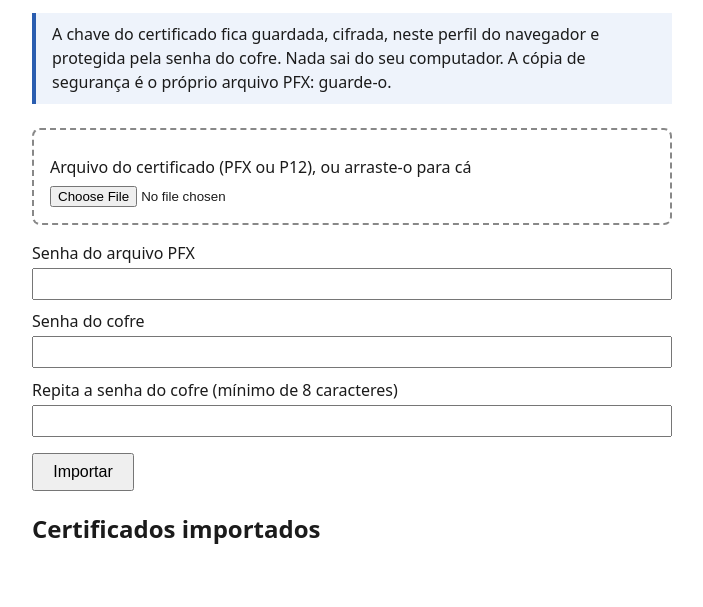
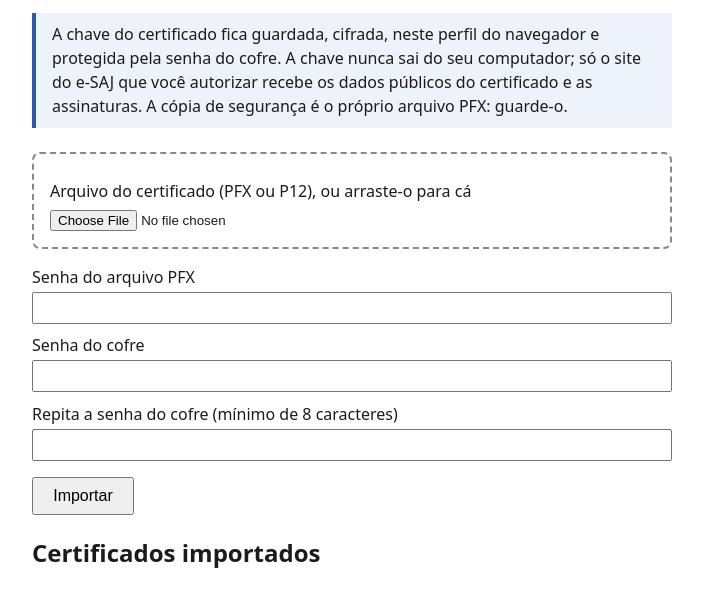
Before and after one commit to pedrohqb/jamegao, a website with bundled scripts: page ext/pages/import.html in a window 1280 px wide. Shown: the part 69-676 px from the top of the page, without its empty margins (288-991 px from the left). Built offline with nearby package versions, Linux system fonts and the light colour scheme.

Commit message:
rede: controle positivo de WebSocket e sendBeacon; texto da importacao
Co-Authored-By: Claude Opus 5.5 <noreply@anthropic.com>
Claude-Session: https://claude.ai/code/session_015QXnrw8JCbopUnnSNbAqps

```diff
--- a/ext/pages/import.html
+++ b/ext/pages/import.html
@@ -9,7 +9,7 @@
   <h1>Importar certificado</h1>
   <p class="aviso">
     A chave do certificado fica guardada, cifrada, neste perfil do navegador e protegida pela senha do cofre.
-    Nada sai do seu computador. A cópia de segurança é o próprio arquivo PFX: guarde-o.
+    A chave nunca sai do seu computador; só o site do e-SAJ que você autorizar recebe os dados públicos do certificado e as assinaturas. A cópia de segurança é o próprio arquivo PFX: guarde-o.
   </p>
 
   <div id="area">
```
Also changed, not shown: test/e2e/rede.test.mjs (+11 -2 lines).
